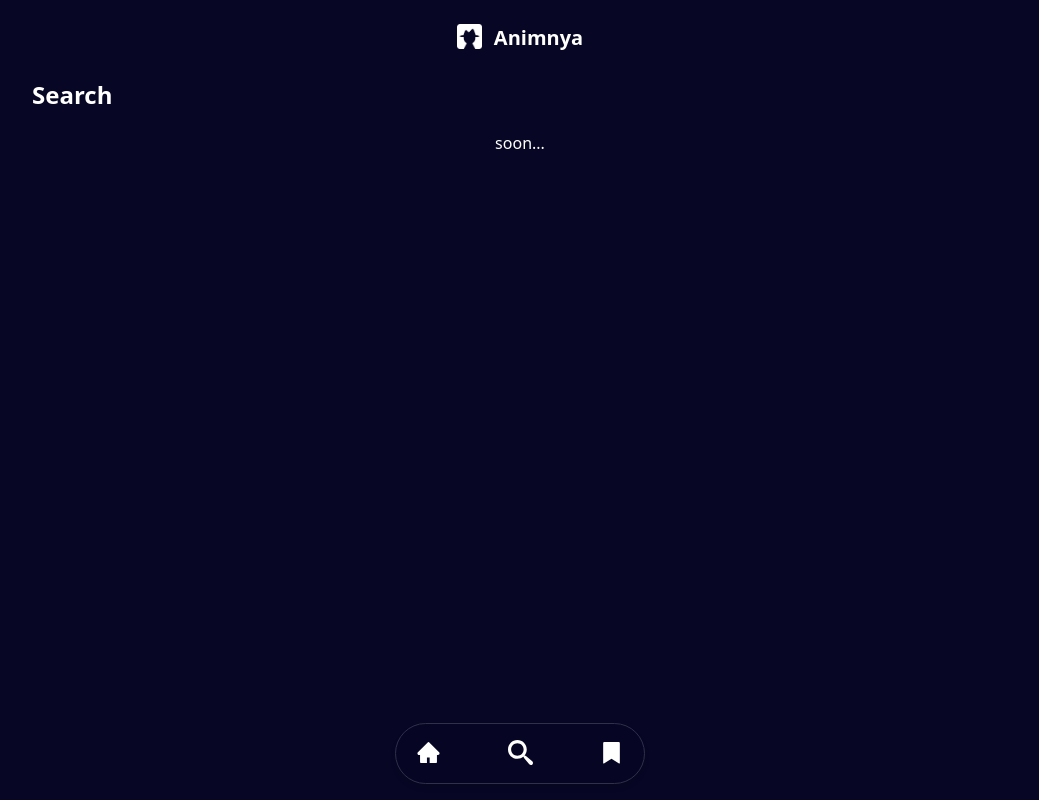
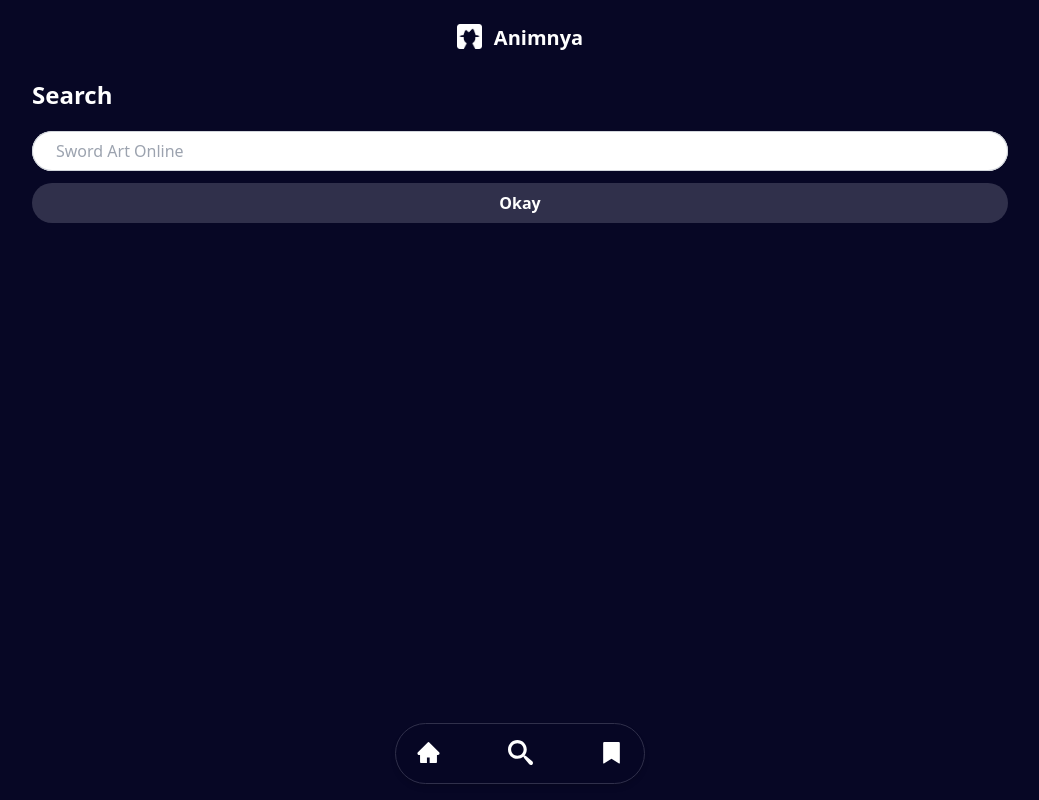
Before and after one commit to vnxx/animnya-web, a Next.js app: page /anime/search in a window 1280 px wide. Shown: the whole page, without its empty margins (120-1159 px from the left). Built offline with nearby package versions, Linux system fonts and the light colour scheme.

Commit message:
implement search

```diff
--- a/components/Button.tsx
+++ b/components/Button.tsx
@@ -1,27 +1,44 @@
+import { cn } from "../lib/helper";
 
-type ButtonProps = {
-  children: React.ReactNode
-  size?: 'xs' | 'sm' | 'md' | 'lg' | 'xl'
-  colorScheme?: 'secondary' | 'red'
-  className?: string
-  onClick?: () => void
-}
-const Button = ({ children, size = 'md', colorScheme = 'secondary', className, onClick }: ButtonProps) => {
+type ButtonProps = React.ComponentPropsWithoutRef<"button"> & {
+	size?: "xs" | "sm" | "md" | "lg" | "xl";
+	colorScheme?: "secondary" | "red";
+	onClick?: () => void;
+};
+const Button = ({
+	children,
+	size = "md",
+	colorScheme = "secondary",
+	className,
+	onClick,
+	...props
+}: ButtonProps) => {
 	const sizes = {
 		xs: "px-2 py-1 text-xs",
 		sm: "px-3 py-2 text-sm",
 		md: "px-4 py-2 text-md",
 		lg: "px-4 py-2 text-lg",
 		xl: "px-6 py-3 text-xl",
-  }
+	};
 
 	const colorSchemes = {
 		secondary: "text-white bg-secondary xl:hover:bg-secondary-hover",
 		red: "text-white bg-main-red xl:hover:bg-main-red-hover",
-  }
+	};
 	return (
-    <button className={`flex justify-center w-full items-center font-semibold rounded-lg transition-all duration-300 ease-in-out ${colorSchemes[colorScheme]} ${sizes[size]} ${className}`} onClick={onClick}>{children}</button>
-  )
-}
+		<button
+			className={cn(
+				"flex justify-center w-full items-center font-semibold rounded-lg transition-all duration-300 ease-in-out",
+				colorSchemes[colorScheme],
+				sizes[size],
+				className
+			)}
+			onClick={onClick}
+			{...props}
+		>
+			{children}
+		</button>
+	);
+};
 
-export default Button
+export default Button;
--- /dev/null
+++ b/components/Spinner.tsx
@@ -0,0 +1,30 @@
+import React from "react";
+import { cn } from "../lib/helper";
+
+type SpinnerProps = React.SVGProps<SVGSVGElement>;
+
+const Spinner = ({ className, ...props }: SpinnerProps) => (
+	<svg
+		{...props}
+		className={cn("margin-auto h-5 w-5 animate-spin text-inherit", className)}
+		xmlns="http://www.w3.org/2000/svg"
+		fill="none"
+		viewBox="0 0 24 24"
+	>
+		<circle
+			className="opacity-25"
+			cx="12"
+			cy="12"
+			r="10"
+			stroke="currentColor"
+			strokeWidth="4"
+		></circle>
+		<path
+			className="opacity-75"
+			fill="currentColor"
+			d="M4 12a8 8 0 018-8V0C5.373 0 0 5.373 0 12h4zm2 5.291A7.962 7.962 0 014 12H0c0 3.042 1.135 5.824 3 7.938l3-2.647z"
+		></path>
+	</svg>
+);
+
+export default Spinner;
--- a/lib/helper.ts
+++ b/lib/helper.ts
@@ -1,3 +1,6 @@
+import { twMerge } from "tailwind-merge";
+import clsx, { type ClassValue } from "clsx";
+
 import { AnimeHistoryType, AnimeType } from "../types/anime";
 
 export function getFavorites(): AnimeType[] {
@@ -35,11 +38,29 @@ export function isInHistories(animeID: number) {
 export function isNewEpisode(animeID: number, episodeID: number) {
 	if (!isInFavorites(animeID)) return false;
 
-  const animeHistories = getHistories()
-  const animeHistory = animeHistories.find(history => history.id === animeID)
+	const animeHistories = getHistories();
+	const animeHistory = animeHistories.find((history) => history.id === animeID);
 	if (animeHistory) {
-    if (episodeID > animeHistory.currentEpisodeID) return true
+		if (episodeID > animeHistory.currentEpisodeID) return true;
 	}
 
 	return false;
 }
+
+export const cn = (...inputs: ClassValue[]) => {
+	return twMerge(clsx(inputs));
+};
+
+export const mergeRefs = <T extends any>(
+	...refs: (React.MutableRefObject<T> | React.LegacyRef<T>)[]
+): React.RefCallback<T> => {
+	return (v) => {
+		refs.forEach((ref) => {
+			if (typeof ref === "function") {
+				ref(v);
+			} else if (ref !== null) {
+				(ref as React.MutableRefObject<T | null>).current = v;
+			}
+		});
+	};
+};
--- a/package.json
+++ b/package.json
@@ -6,12 +6,14 @@
     "start": "next start"
   },
   "dependencies": {
+    "clsx": "^2.0.0",
     "dayjs": "^1.11.7",
     "next": "latest",
     "react": "18.2.0",
     "react-dom": "18.2.0",
     "react-icons": "^4.7.1",
-    "swr": "^2.0.1"
+    "swr": "^2.0.1",
+    "tailwind-merge": "^2.0.0"
   },
   "devDependencies": {
     "@types/node": "18.11.18",
--- a/pages/anime/search.tsx
+++ b/pages/anime/search.tsx
@@ -1,8 +1,40 @@
 import Head from "next/head";
+import getConfig from "next/config";
+import { FormEvent, useRef, useState } from "react";
 
+import Button from "../../components/Button";
 import Container from "../../components/Container";
+import AnimeCard from "../../components/AnimeCard";
+
+import { AnimeType } from "../../types/anime";
+import Spinner from "../../components/Spinner";
+
+const { publicRuntimeConfig } = getConfig();
+
+const fetcher = (url: string) => fetch(url).then((res) => res.json());
 
 export default function SearchPage() {
+	const searchRef = useRef<HTMLInputElement>(null);
+	const [data, setData] = useState<AnimeType[]>([]);
+	const [isLoading, setIsLoading] = useState(false);
+
+	const fetchData = async () => {
+		setIsLoading(true);
+
+		try {
+			const res = await fetcher(
+				`${publicRuntimeConfig.apiUrl}/anime/search?query=${searchRef.current?.value}`
+			);
+			setData(res.data);
+		} catch (error) {}
+
+		setIsLoading(false);
+	};
+
+	const handleSubmit = (e: FormEvent<HTMLFormElement>) => {
+		e.preventDefault();
+		fetchData();
+	};
 
 	return (
 		<>
@@ -13,9 +45,45 @@ export default function SearchPage() {
 			<section>
 				<Container>
 					<h2 className="font-bold text-2xl mb-5">Search</h2>
-          <p className="text-center">soon...</p>
+					<form onSubmit={handleSubmit} className="space-y-3">
+						<input
+							className="text-black w-full p-2 rounded-full px-6 h-[40px] outline-none ring-1 ring-inset ring-gray-300 placeholder:text-gray-400 focus:ring-2 focus:ring-inset focus:ring-blue-500"
+							readOnly={isLoading}
+							type="text"
+							ref={searchRef}
+							placeholder="Sword Art Online"
+						/>
+						<Button
+							disabled={isLoading}
+							type="submit"
+							className="h-[40px] rounded-full"
+						>
+							{isLoading ? <Spinner /> : "Okay"}
+						</Button>
+					</form>
+
+					<div className="grid grid-cols-2 xl:grid-cols-5 gap-6 gap-y-8 mt-6">
+						{[...(!isLoading && data ? data : new Array(4))].map(
+							(anime, i: any) => (
+								<AnimeCard
+									key={i}
+									isLoading={isLoading}
+									anime={
+										isLoading
+											? undefined
+											: {
+													id: anime.id,
+													title: anime.title,
+													cover_url: anime.cover_url,
+													created_at: anime.created_at,
+											  }
+									}
+								/>
+							)
+						)}
+					</div>
 				</Container>
 			</section>
 		</>
-  )
+	);
 }
```
Also changed, not shown: 1 other file (tests, documents, lock files or other folders). Lines whose indentation alone changed are shown as unchanged.
